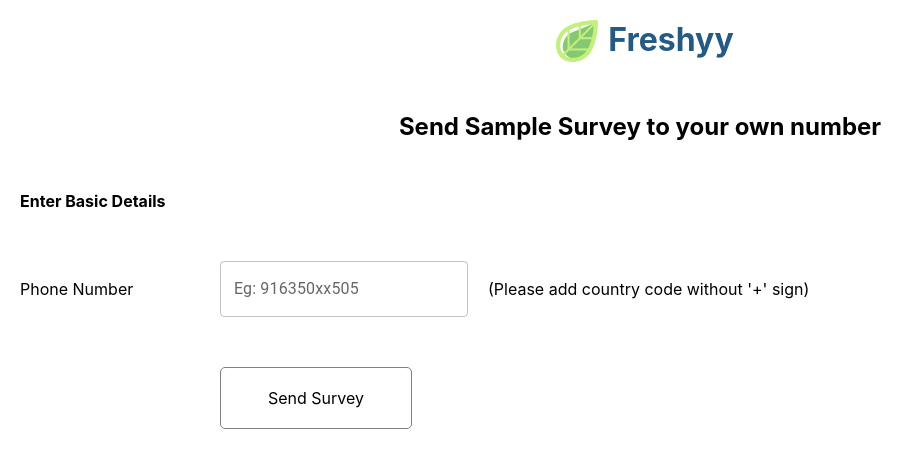
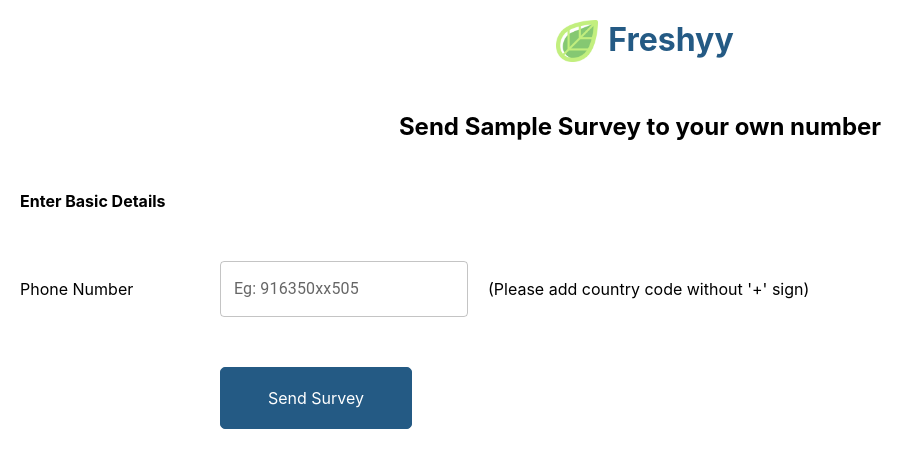
Before and after one commit to freshyyCo/mvp, a React (Create React App) app: page /sample in a window 1280 px wide. Shown: the top 468 px of the page, without its empty margins (0-923 px from the left). Built offline with nearby package versions, Linux system fonts and the light colour scheme.

Commit message:
css updtaes

```diff
--- a/src/pages/CreateSurvey.module.css
+++ b/src/pages/CreateSurvey.module.css
@@ -73,7 +73,9 @@
 }
 
 .button3 {
-  border: 1px solid gray;
+  border: 1px solid #245a84;
+  background-color: #245a84;
+  color: white;
   border-radius: 5px;
   padding: 20px;
   width: 150px;
--- a/src/pages/Dashboard.module.css
+++ b/src/pages/Dashboard.module.css
@@ -29,7 +29,8 @@
   margin-right: auto;
   justify-content: center;
   align-items: center;
-  border: solid 2px;
+  border: solid 2px #245a84;
+  color: #245a84;
   border-radius: 10px;
   padding: 25px;
   cursor: pointer;
```
